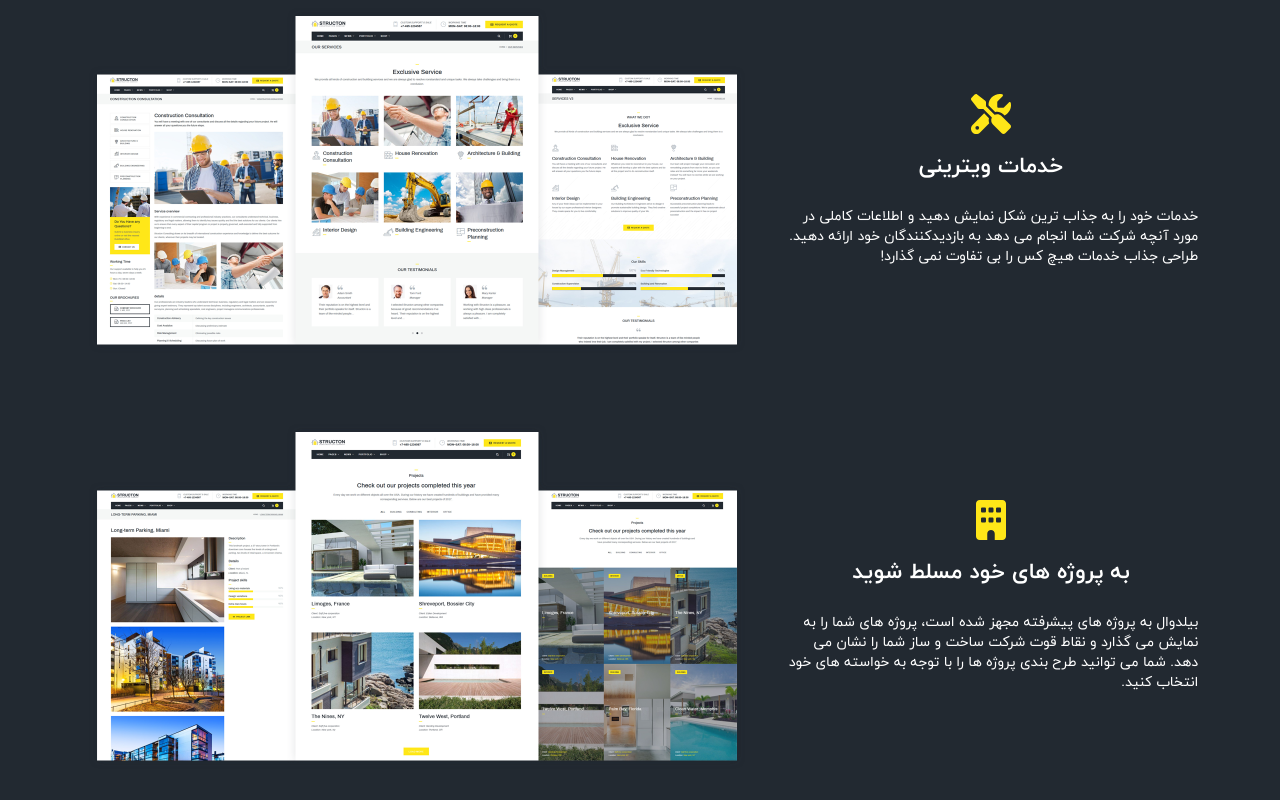
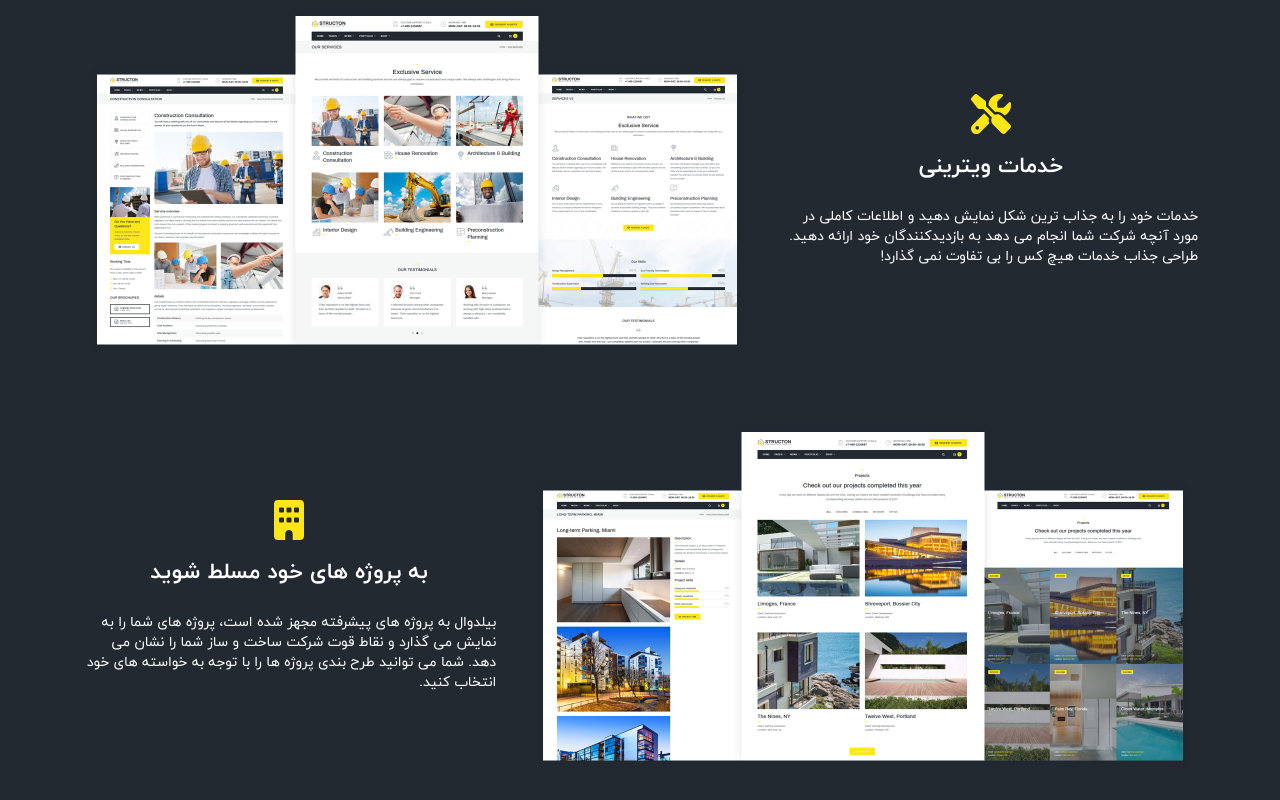
Before and after one commit to mahyarErshad/buildwall, a React (Vite) app: page / in a window 1280 px wide. Shown: the part 3652-4452 px from the top of the page. Built offline with nearby package versions, Linux system fonts and the light colour scheme.

Commit message:
Card is reverse

```diff
--- a/src/Components/Body/RaiseToNewLevel/RaiseToNewLevel.jsx
+++ b/src/Components/Body/RaiseToNewLevel/RaiseToNewLevel.jsx
@@ -13,7 +13,7 @@ function RaiseToNewLevel() {
         <p className="text-center text-sm">این تم دارای هر چیزی است که ممکن است برای اجرای آنلاین مشاغل ساختمانی خود به آن نیاز داشته باشید. این تم همه چیز را برای ارائه عملکرد قدرتمند و رابط کاربری واضح به شما ارائه میکند.</p>
       </article>
       <RaiseToNewLevelCard title="خدمات ویترینی" description="خدمات خود را به جذاب ترین شکل نمایش دهید و اطلاعات کاملی در مورد آنچه شرکت شما انجام می دهد به بازدیدکنندگان خود ارائه دهید. طراحی جذاب خدمات هیچ کس را بی تفاوت نمی گذارد!" icon={faScrewdriverWrench} image={showCaseServices} />
-      <RaiseToNewLevelCard title="به پروژه های خود مسلط شوید" description="بیلدوال به پروژه های پیشرفته مجهز شده است، پروژه های شما را به نمایش می گذارد و نقاط قوت شرکت ساخت و ساز شما را نشان می دهد. شما می توانید طرح بندی پروژه ها را با توجه به خواسته های خود انتخاب کنید." icon={faBuilding} image={masterYourProject} />
+      <RaiseToNewLevelCard reverse title="به پروژه های خود مسلط شوید" description="بیلدوال به پروژه های پیشرفته مجهز شده است، پروژه های شما را به نمایش می گذارد و نقاط قوت شرکت ساخت و ساز شما را نشان می دهد. شما می توانید طرح بندی پروژه ها را با توجه به خواسته های خود انتخاب کنید." icon={faBuilding} image={masterYourProject} />
     </section>
   );
 }
```
